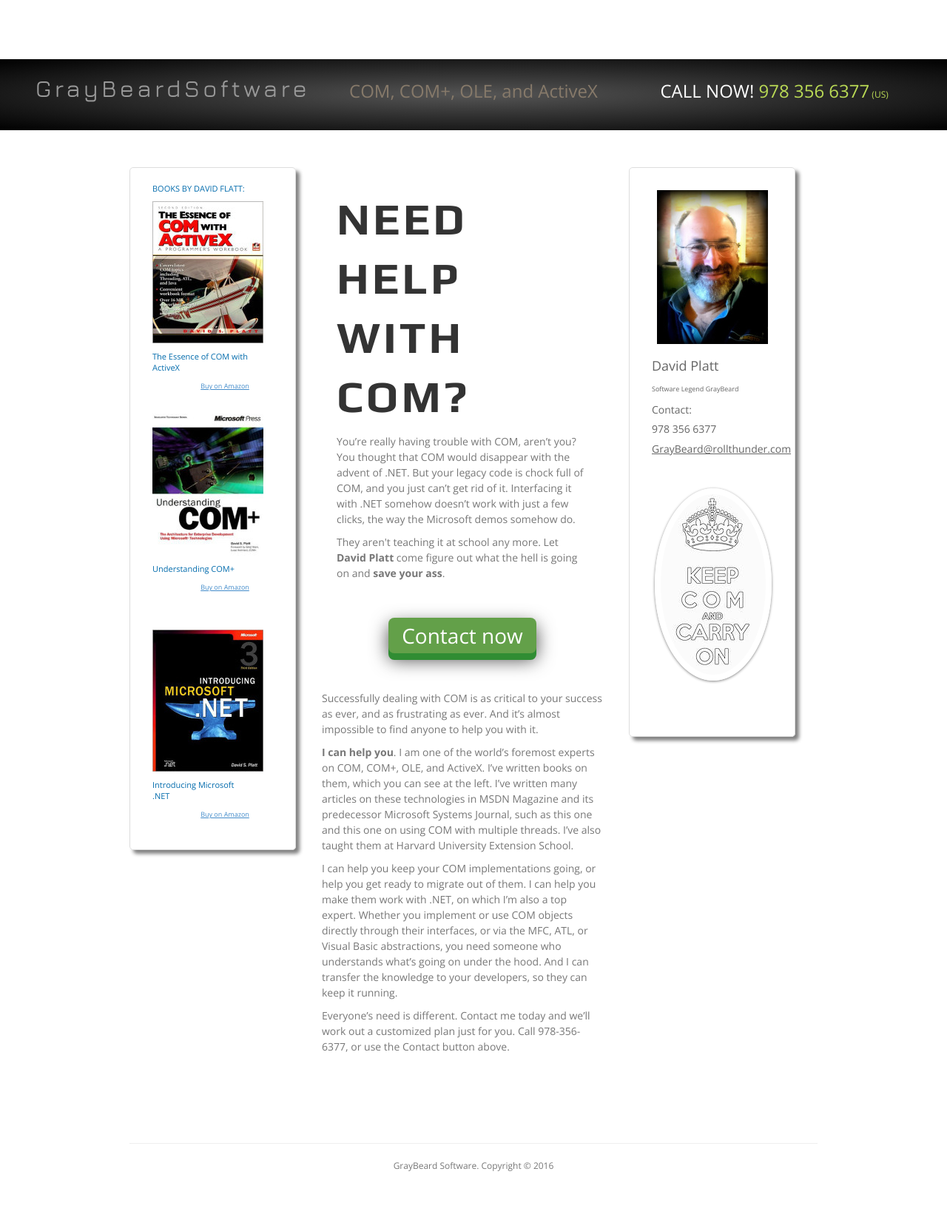
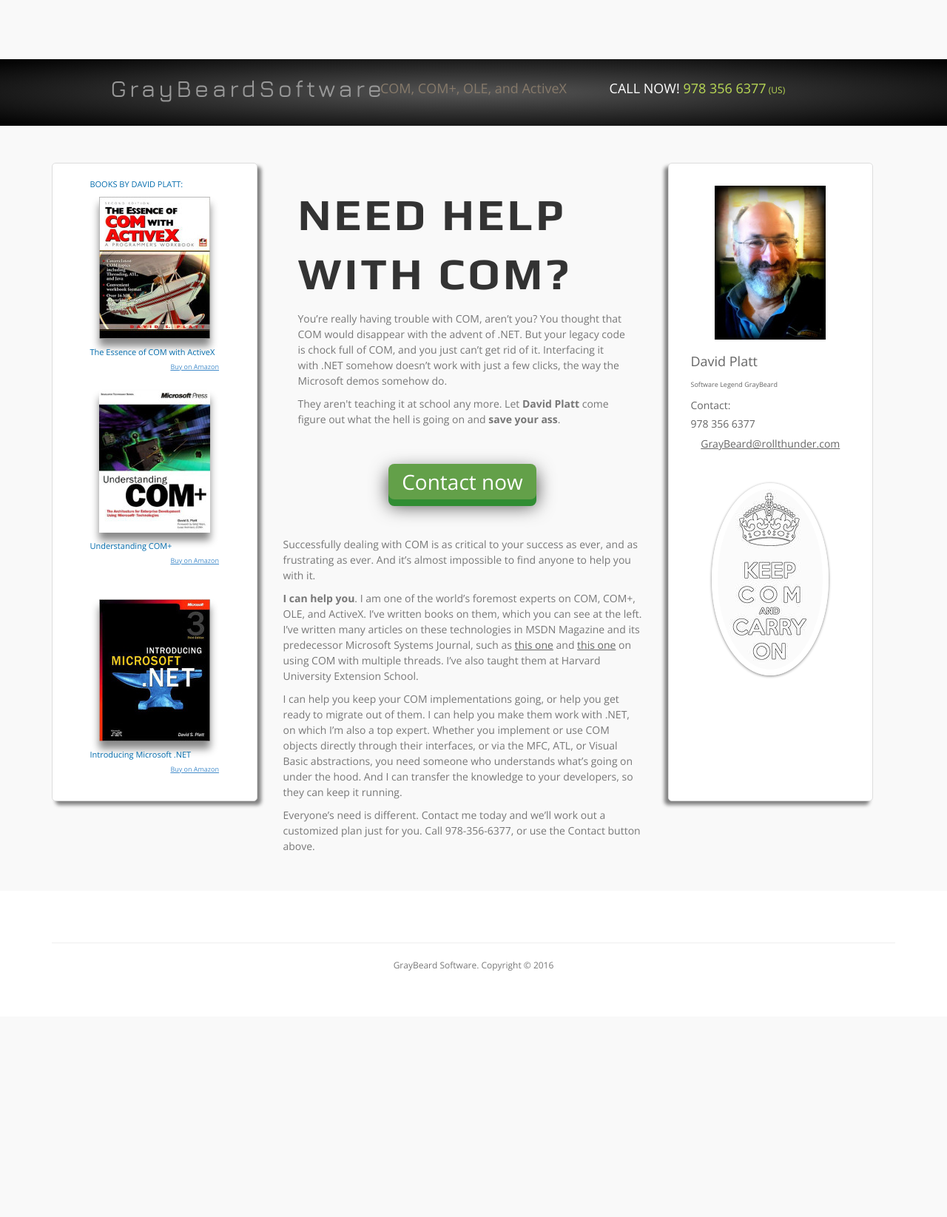
Before and after one commit to sfmb-mx/testing.bizland.biz, a PHP site: page / in a window 1280 px wide. Shown: the whole page at 74% size. After the commit the page ends 1312 px from the top, so only its background shows below. Run offline with PHP 8.4, Linux system fonts and the light colour scheme.

Commit message:
Width test v0.0.11

```diff
--- a/index.html
+++ b/index.html
@@ -28,6 +28,9 @@
         <meta name="msapplication-TileImage" content="images/favicon/ms-icon-144x144.png">
         <meta name="theme-color" content="#ffffff">
 
+        <!-- Main Template Responsive Styles -->
+        <link href="stylesheets/main-responsive.css" rel="stylesheet">
+
         <!-- Bootstrap CSS Files -->
         <link href="bootstrap/css/bootstrap.css" rel="stylesheet">
 
@@ -49,8 +52,7 @@
         <link href="stylesheets/main.css" rel="stylesheet">
         <!-- Main Template BG Images -->
         <link href="stylesheets/main-bg.css" rel="stylesheet">
-        <!-- Main Template Responsive Styles -->
-        <link href="stylesheets/main-responsive.css" rel="stylesheet">
+
         <!-- Main Template Retina Optimizaton Rules -->
         <link href="stylesheets/main-retina.css" rel="stylesheet">
         <!-- LESS stylesheet for managing color presets -->
@@ -61,7 +63,7 @@
         <link href='http://fonts.googleapis.com/css?family=Jura:400,500,600%7CPlay:400,700%7CRaleway:400,300,700,900%7COpen+Sans:400,300,700,800%7CMontserrat:400,700' rel='stylesheet' type='text/css'>
     </head>
 
-    <body>
+    <body class="gl-background">
         <!-- Preloader -->
         <div id="preloader">
             <div id="status"></div>
@@ -74,18 +76,31 @@
             <section id="gbsHeader">
 
                 <div class="container-fluid header-bg pad-20">
-                    <article class="col-md-12 text-center">
-                        <div class="col-md-4">
+                    <article class="col-md-10 col-md-offset-1 text-center">
+                        <div class="col-md-4 hidden-sm hidden-xs">
+                            <h1 class="lg-dark project-title text-right">GrayBeardSoftware</h1>
+                        </div>
+
+                        <div class="col-md-4 hidden-sm hidden-xs">
+                            <h4 class="brown pad-10 text-center">COM, COM+, OLE, and ActiveX</h4>
+                        </div>
+
+                        <div class="col-md-4 hidden-sm hidden-xs">
+                            <h4 class="white capitalize pad-10 text-left">Call Now! <span class="green"> 978 356 6377</span><span class="green" style="font-size:12px;"> (US)</span></h4>
+                        </div>
+
+                        <div class="col-md-4 hidden-lg hidden-md">
                             <h1 class="lg-dark project-title">GrayBeardSoftware</h1>
                         </div>
 
-                        <div class="col-md-4">
-                            <h3 class="brown pad-10">COM, COM+, OLE, and ActiveX</h3>
+                        <div class="col-md-4 hidden-lg hidden-md">
+                            <h4 class="brown pad-10">COM, COM+, OLE, and ActiveX</h4>
                         </div>
 
-                        <div class="col-md-4">
-                            <h3 class="white capitalize pad-10">Call Now! <span class="green"> 978 356 6377</span><span class="green" style="font-size:12px;"> (US)</span></h3>
+                        <div class="col-md-4 hidden-lg hidden-md">
+                            <h4 class="white capitalize pad-10">Call Now! <span class="green"> 978 356 6377</span><span class="green" style="font-size:12px;"> (US)</span></h4>
                         </div>
+
                     </article>
                 </div>
 
@@ -98,25 +113,25 @@
                         <div class="hidden-sm hidden-xs" style="height:40px;"></div>
                         <article class="col-md-3 animated transparent-container" data-fx="fadeInUp">
 
-                            <div class="col-md-10">
+                            <div class="col-md-10 col-sm-offset-1">
                                 <h4 class="dark text-left p-blue to-uppercase">
-                                    Books by David Flatt:
+                                    Books by David Platt:
                                 </h4>
 
                                 <div class="animated text-center" data-fx="fadeInUp">
-                                    <a href="http://www.amazon.com/Essence-COM-ActiveX-Programmers-Workbook/dp/0130799890/" target="_blank"><img data-no-retina alt="The Essence of COM with ActiveX" title="The Essence of COM with ActiveX" src="images/01.jpg"></a>
+                                    <a href="http://www.amazon.com/Essence-COM-ActiveX-Programmers-Workbook/dp/0130799890/" target="_blank"><img class="img-shadow" data-no-retina alt="The Essence of COM with ActiveX" title="The Essence of COM with ActiveX" src="images/01.jpg"></a>
                                     <p class="text-left p-blue">The Essence of COM with ActiveX</p>
                                     <p class="text-right p-blue small-link"><a href="http://www.amazon.com/Essence-COM-ActiveX-Programmers-Workbook/dp/0130799890/">Buy on Amazon</a></p>
                                 </div>
 
                                 <div class="animated text-center pad-20" data-fx="fadeInUp">
-                                    <a href="http://www.amazon.com/Understanding-Developer-Technology-David-Platt/dp/0735606668/" target="_blank"><img data-no-retina alt="Understanding COM+" title="Understanding COM+" src="images/02.jpg"></a>
+                                    <a href="http://www.amazon.com/Understanding-Developer-Technology-David-Platt/dp/0735606668/" target="_blank"><img class="img-shadow" data-no-retina alt="Understanding COM+" title="Understanding COM+" src="images/02.jpg"></a>
                                     <p class="text-left p-blue">Understanding COM+</p>
                                     <p class="text-right p-blue small-link"><a href="http://www.amazon.com/Understanding-Developer-Technology-David-Platt/dp/0735606668/">Buy on Amazon</a></p>
                                 </div>
 
                                 <div class="animated text-center pad-20" data-fx="fadeInUp">
-                                    <a href="http://www.amazon.com/Introducing-Microsoft%C2%AE-Pro-Developer-David-Platt/dp/0735619182/" target="_blank"><img data-no-retina alt="Introducing Microsoft .NET" title="Introducing Microsoft .NET" src="images/03.jpg"></a>
+                                    <a href="http://www.amazon.com/Introducing-Microsoft%C2%AE-Pro-Developer-David-Platt/dp/0735619182/" target="_blank"><img class="img-shadow" data-no-retina alt="Introducing Microsoft .NET" title="Introducing Microsoft .NET" src="images/03.jpg"></a>
                                     <p class="text-left p-blue">Introducing Microsoft .NET</p>
                                     <p class="text-right p-blue small-link"><a href="http://www.amazon.com/Introducing-Microsoft%C2%AE-Pro-Developer-David-Platt/dp/0735619182/">Buy on Amazon</a></p>
                                 </div>
@@ -143,7 +158,7 @@
                             </p>
 
                             <p class="pad">
-                                <b>I can help you</b>. I am one of the world’s foremost experts on COM, COM+, OLE, and ActiveX. I’ve written books on them, which you can see at the left. I’ve written many articles on these technologies in MSDN Magazine and its predecessor Microsoft Systems Journal, such as this one and this one on using COM with multiple threads. I’ve also taught them at Harvard University Extension School.
+                                <b>I can help you</b>. I am one of the world’s foremost experts on COM, COM+, OLE, and ActiveX. I’ve written books on them, which you can see at the left. I’ve written many articles on these technologies in MSDN Magazine and its predecessor Microsoft Systems Journal, such as  <a class="dark" href="https://www.microsoft.com/msj/0297/apartment/apartment.aspx" target="_blank">this one</a> and <a class="dark" href="https://www.microsoft.com/msj/0897/free.aspx" target="_blank">this one</a> on using COM with multiple threads. I’ve also taught them at Harvard University Extension School.
                             </p>
 
                             <p class="pad">
@@ -156,7 +171,7 @@
 
                         </article>
 
-                        <article class="col-md-3 animated pad-40 transparent-container" data-fx="fadeInUp">
+                        <article class="col-md-3 animated pad-40 transparent-container-rev" data-fx="fadeInUp">
                             <div class="text-center pad-20 col-md-12">
                                 <img data-no-retina alt="David Platt" title="Software Legend GrayBeard" src="images/author.jpg">
                                 <div style="height:20px;"></div>
@@ -170,6 +185,7 @@
                                 <div class="text-center pad-40">
                                     <img data-no-retina alt="Keep calm and carry on" title="Keep calm and carry on" src="images/kcnco.png">
                                 </div>
+                                <div class="hidden-sm hidden-xs" style="height:94px;"></div>
                             </div>
                         </article>
 
--- a/stylesheets/main-responsive.css
+++ b/stylesheets/main-responsive.css
@@ -60,8 +60,7 @@
 /*Large Widescreen Laptops*/
 @media (max-width: 1440px) {
     .container, .features-details {
-        /* max-width: 960px; */
-        max-width: 1024px;
+        max-width: 960px;
     }
     div#portfolio_thumbs ul li{
         width: 25%;
--- a/stylesheets/main.css
+++ b/stylesheets/main.css
@@ -69,7 +69,7 @@ h1,h2,h3,h4,h5,h6 {
 
 @media (min-width: 1024px) and (max-width: 5000px) {
     .container{
-        max-width: 960px;
+        max-width: 1200px;
     }
 }
 /*Common Spacing and Padding*/
@@ -1913,7 +1913,7 @@ fieldset h1 {
 
 .transparent-container {
     border-radius: 5px;
-    background-color: rgba(255,255,255,0);
+    background-color: #FFF;
     margin-top: 10px;
     padding-top: 10px;
     margin-bottom: 10px;
@@ -2027,6 +2027,7 @@ fieldset h1 {
 
 .small-link{
     font-size: 9px;
+    line-height: 5px;
 }
 
 .small-note{
@@ -2036,3 +2037,24 @@ fieldset h1 {
 .lg-dark{
     color: #999999;
 }
+
+.gl-background {
+    background-color: #F9F9F9;
+}
+
+.img-shadow {
+    box-shadow: 0px 10px 10px #888888;
+}
+
+.transparent-container-rev {
+    border-radius: 5px;
+    background-color: #FFF;
+    margin-top: 10px;
+    padding-top: 10px;
+    margin-bottom: 10px;
+    padding-bottom: 10px;
+    border-style: solid;
+    border-width:thin;
+    border-color: #DDDDDD;
+    box-shadow: -5px 5px 5px grey;
+}
```
